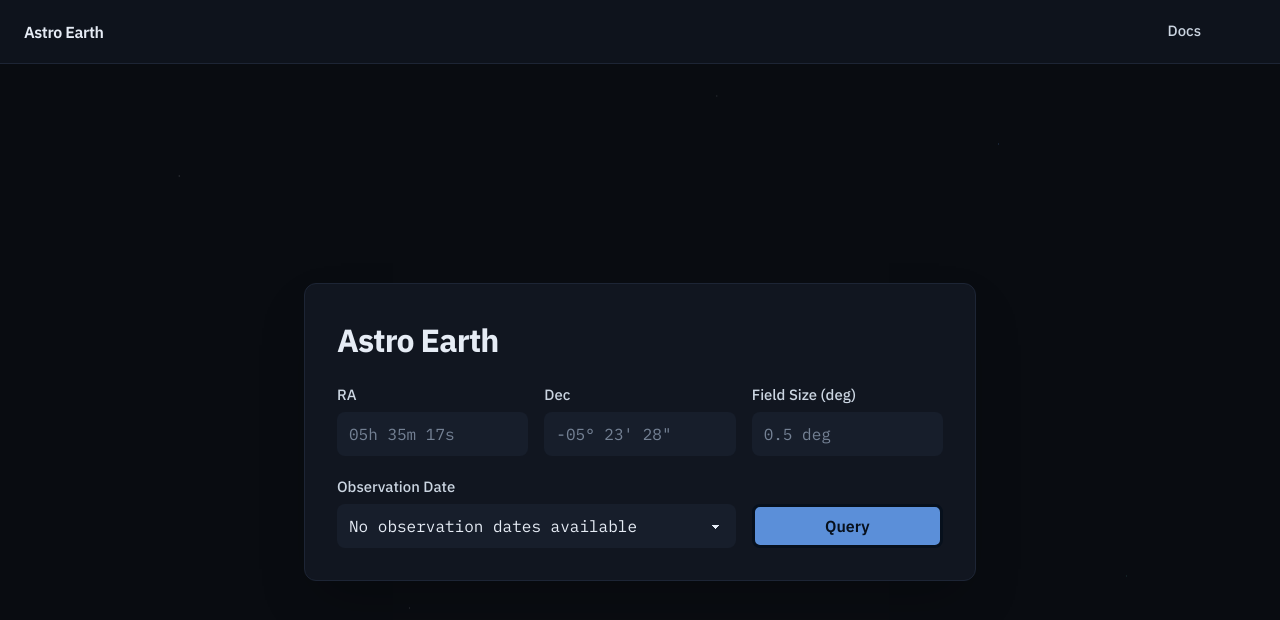
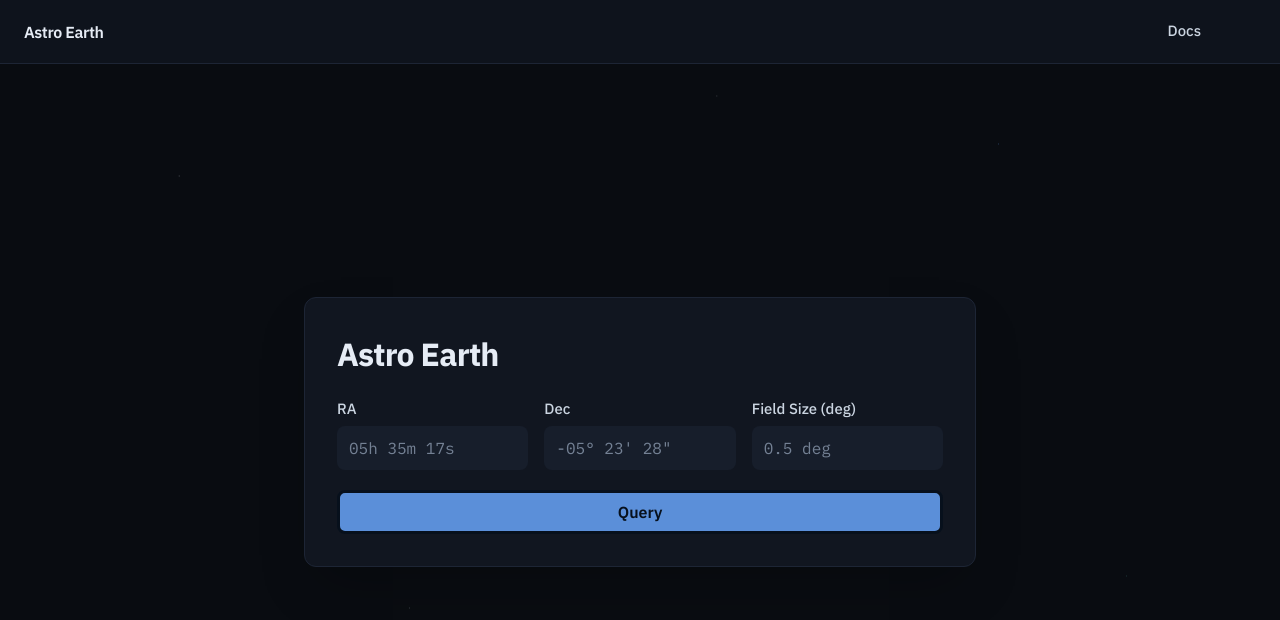
Before and after one commit to daviddrdz/astro-sentinella, a React (Vite) app in the folder frontend/: page / in a window 1280 px wide. Shown: the top 620 px of the page. Built offline with nearby package versions, Linux system fonts and the light colour scheme; some icons are missing.

Commit message:
feat(portal): reveal observation date after coordinates and fallback to default

```diff
--- a/frontend/src/components/QueryPortalCard.tsx
+++ b/frontend/src/components/QueryPortalCard.tsx
@@ -73,9 +73,10 @@ export function QueryPortalCard({
     [coordinateMetadata]
   );
 
-  const selectedObservationDate = availableDates.includes(
-    values.observationDate
-  )
+  const selectedObservationDate =
+    availableDates.length === 0
+      ? PORTAL_PLACEHOLDERS.observationDate
+      : availableDates.includes(values.observationDate)
         ? values.observationDate
         : "";
 
@@ -292,7 +293,8 @@ export function QueryPortalCard({
             </div>
 
             <div className="grid grid-cols-1 items-end gap-4 sm:grid-cols-3">
-              <div className="flex flex-col gap-1.5 sm:col-span-2">
+              {coordinatesReady && (
+                <div className="ae-slide-down flex flex-col gap-1.5 sm:col-span-2">
                   <label
                     htmlFor="portal-date"
                     className="text-[length:var(--ae-text-sm)] font-medium text-[var(--ae-text-secondary)]"
@@ -304,7 +306,6 @@ export function QueryPortalCard({
                     id="portal-date"
                     name="observationDate"
                     required
-                  disabled={availableDates.length === 0}
                     value={selectedObservationDate}
                     onChange={(e) =>
                       handleFieldChange("observationDate", e.target.value)
@@ -320,16 +321,22 @@ export function QueryPortalCard({
                     }
                     className="select select-bordered ae-field-input w-full"
                   >
+                    {availableDates.length > 0 ? (
+                      <>
                         <option value="" disabled>
-                    {availableDates.length > 0
-                      ? "Select observation date"
-                      : "No observation dates available"}
+                          Select observation date
                         </option>
                         {availableDates.map((dateOption) => (
                           <option key={dateOption} value={dateOption}>
                             {dateOption}
                           </option>
                         ))}
+                      </>
+                    ) : (
+                      <option value={PORTAL_PLACEHOLDERS.observationDate}>
+                        {`Default (${PORTAL_PLACEHOLDERS.observationDate})`}
+                      </option>
+                    )}
                   </select>
                   {visibleErrors.observationDate && (
                     <p
@@ -344,8 +351,13 @@ export function QueryPortalCard({
                     </p>
                   )}
                 </div>
+              )}
 
-              <div className="flex flex-col justify-end">
+              <div
+                className={`flex flex-col justify-end ${
+                  coordinatesReady ? "" : "sm:col-span-3"
+                }`}
+              >
                 <button
                   type="submit"
                   className="btn btn-primary min-h-[var(--ae-control-height)] w-full text-[length:var(--ae-text-base)] font-semibold"
--- a/frontend/src/index.css
+++ b/frontend/src/index.css
@@ -85,3 +85,18 @@
 .ae-field-input:user-invalid {
   border-color: var(--ae-status-error);
 }
+
+@keyframes ae-slide-down {
+  from {
+    opacity: 0;
+    transform: translateY(-6px);
+  }
+  to {
+    opacity: 1;
+    transform: translateY(0);
+  }
+}
+
+.ae-slide-down {
+  animation: ae-slide-down 200ms ease-out;
+}
```
Also changed, not shown: 1 other file (tests, documents, lock files or other folders). Lines whose indentation alone changed are shown as unchanged.
